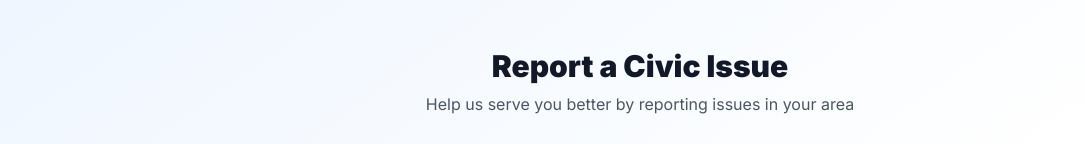
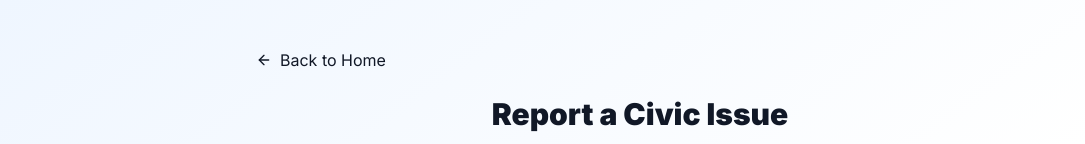
Before and after one commit to mayu1344/CIVIC1.1, a Next.js app: page /citizen/report in a window 1280 px wide. Shown: the top 144 px of the page, without its empty margins (0-1085 px from the left). Built offline with nearby package versions, Linux system fonts and the light colour scheme; no server answers.

Commit message:
Add back button to report page

```diff
--- a/src/app/citizen/report/page.tsx
+++ b/src/app/citizen/report/page.tsx
@@ -11,8 +11,9 @@ import { CATEGORIES, SUB_CATEGORIES, PRIORITIES } from "@/lib/constants";
 import { complaintService } from "@/lib/services/complaint.service";
 import { geoService } from "@/lib/services/geo.service";
 import dynamic from "next/dynamic";
-import { MapPin, Upload, X, Loader2, CheckCircle2, Camera } from "lucide-react";
+import { MapPin, Upload, X, Loader2, CheckCircle2, Camera, ArrowLeft } from "lucide-react";
 import { useDropzone } from "react-dropzone";
+import Link from "next/link";
 
 const CivicMap = dynamic(() => import("@/components/ui/CivicMap"), { ssr: false });
 
@@ -215,6 +216,16 @@ export default function ReportPage() {
     return (
         <div className="min-h-screen bg-gradient-to-br from-blue-50 via-white to-purple-50 py-12 px-4">
             <div className="max-w-3xl mx-auto">
+                {/* Back Button */}
+                <div className="mb-6">
+                    <Link href="/citizen">
+                        <Button variant="outline" className="flex items-center gap-2">
+                            <ArrowLeft className="w-4 h-4" />
+                            Back to Home
+                        </Button>
+                    </Link>
+                </div>
+
                 {/* Header */}
                 <div className="text-center mb-8">
                     <h1 className="text-3xl font-black text-gray-900 mb-2">Report a Civic Issue</h1>
```
